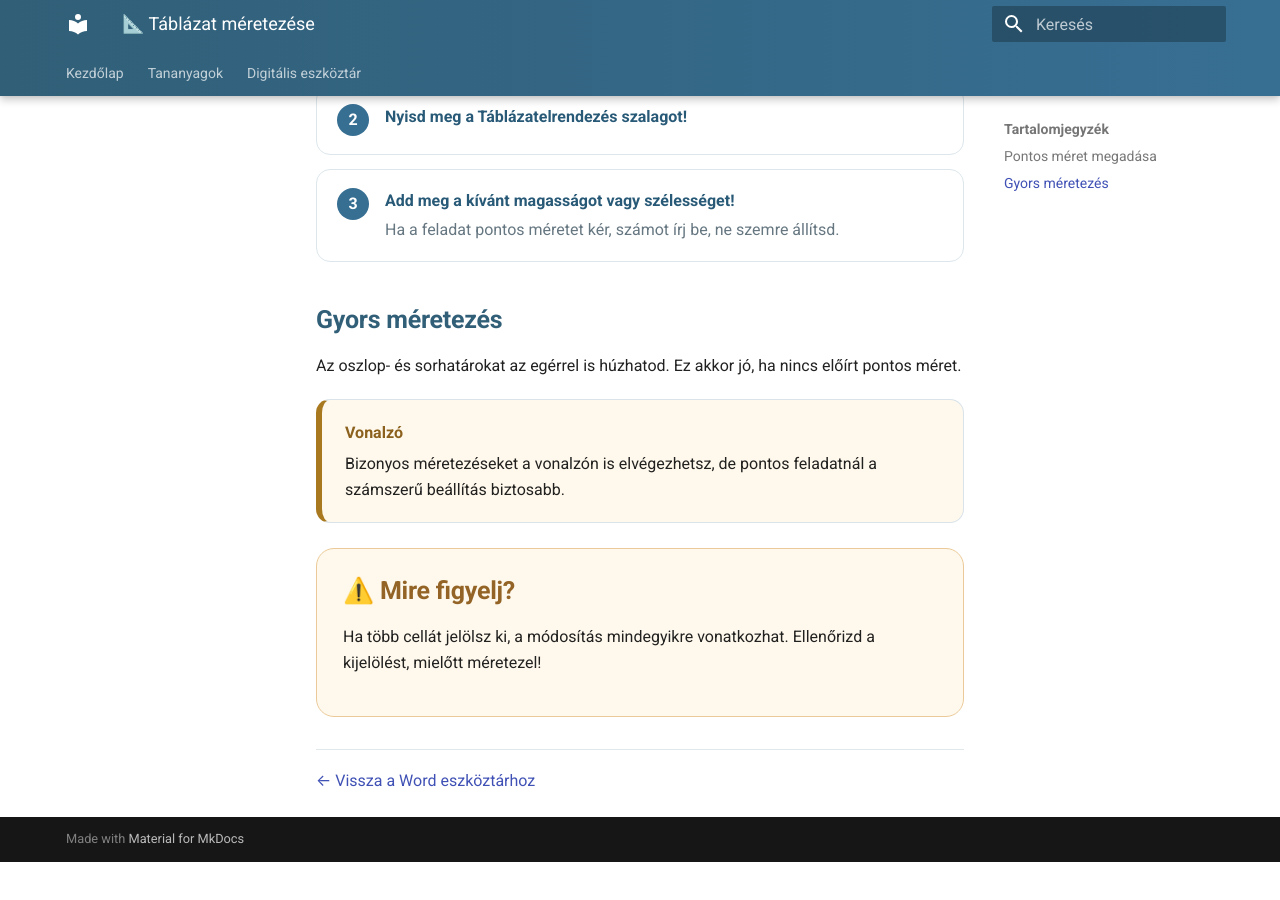
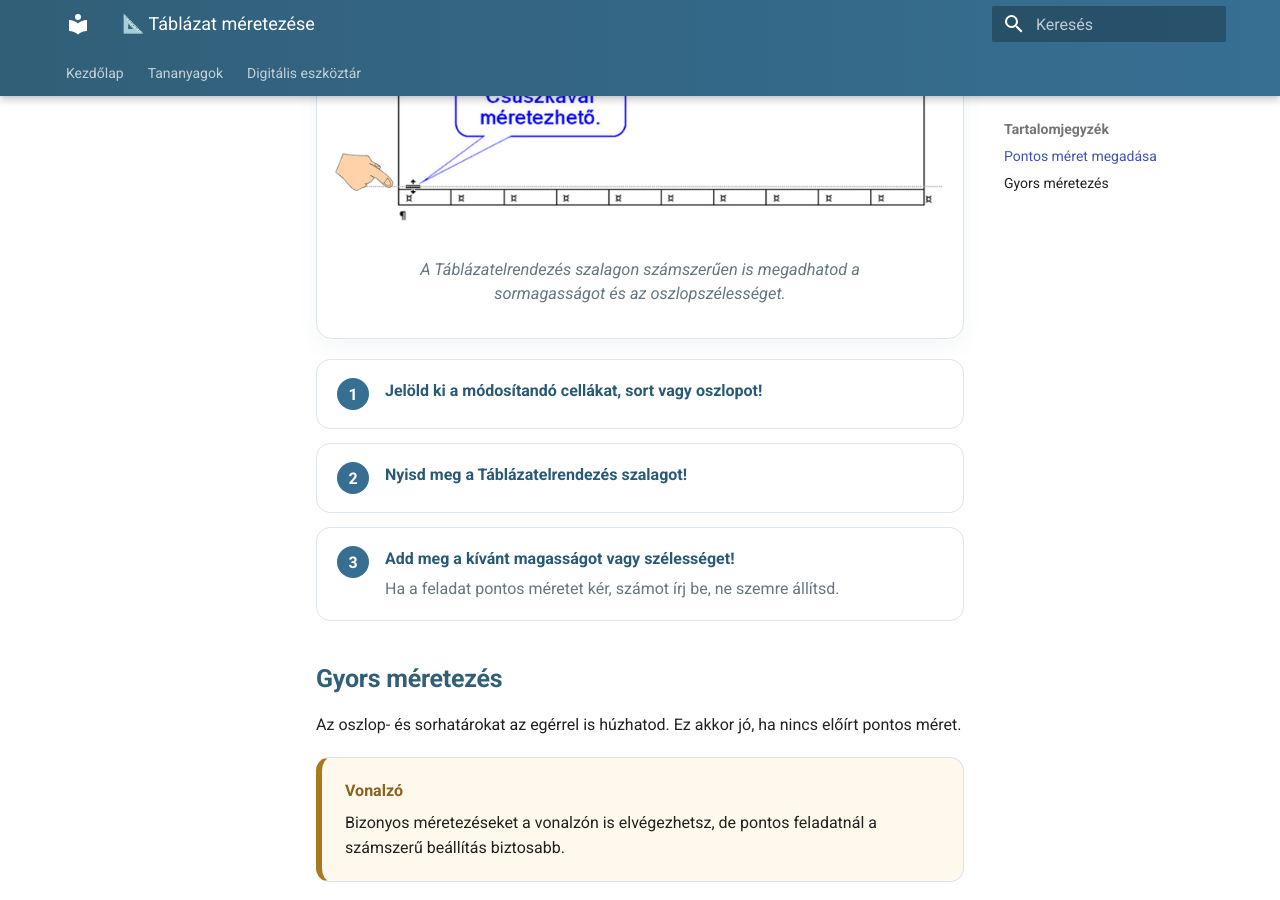
Before and after one commit to bsuszter/digitalis-eszkoztar, an MkDocs documentation site: the page built from docs/eszkoztar/word/tablazat-meretezes.md, in a window 1280 px wide and 900 px high, scrolled down 600 px. Built offline with MkDocs 1.6.1 and Material for MkDocs 9.7.7, drawn with Linux system fonts in a browser that asks for light colours; before the commit the page ends 1462 px from its top, so only the background shows below that.

Commit message:
Add Word row height illustration

```diff
--- a/docs/eszkoztar/word/tablazat-meretezes.md
+++ b/docs/eszkoztar/word/tablazat-meretezes.md
@@ -7,6 +7,11 @@
 </div>
 
 ## Pontos méret megadása
+
+<figure class="tool-figure" markdown>
+![Sormagasság beállítása Word-táblázatban](../../images/eszkoztar/word/17-sormagassag.png){ loading=lazy }
+<figcaption>A Táblázatelrendezés szalagon számszerűen is megadhatod a sormagasságot és az oszlopszélességet.</figcaption>
+</figure>
 
 <div class="step-stack">
   <div class="step-card"><span class="step-no">1</span><div><strong>Jelöld ki a módosítandó cellákat, sort vagy oszlopot!</strong></div></div>
```
